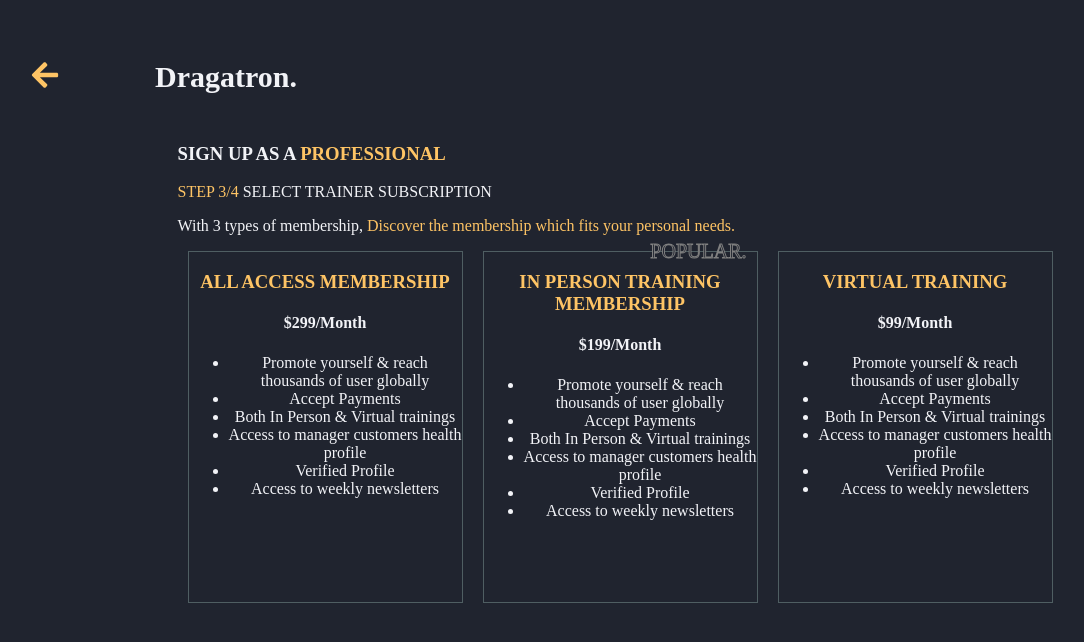
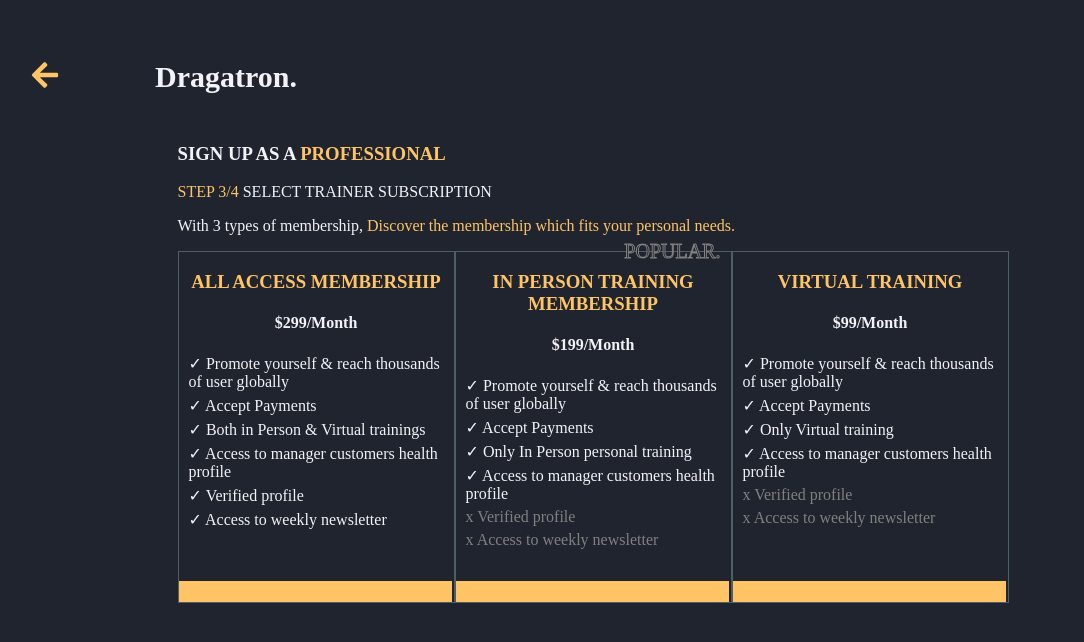
Before and after one commit to rey-jonathan/dragatron, a React (Vite) app: page / in a window 1280 px wide. Shown: the top 642 px of the page, without its empty margins (20-1104 px from the left). Built offline with nearby package versions, Linux system fonts and the light colour scheme.

Commit message:
Add features data to MembershipBox

```diff
--- a/src/components/MembershipBox.jsx
+++ b/src/components/MembershipBox.jsx
@@ -4,46 +4,22 @@
   return (
     <>
       {data.map((a) => (
-        <div
-          className='box'
-          style={{
-            border: "1px solid #4f5e62",
-            width: "fit-content",
-            textAlign: "center",
-            margin: "0 10px",
-            position: "relative",
-            height: "350px",
-            width: "275px",
-          }}
-        >
-          {a.popular && (
-            <p
-              className='popular__text'
-              style={{
-                position: "absolute",
-                top: "-32px",
-                right: "10px",
-                color: "#20242f",
-                "-webkit-text-stroke": "1px gray",
-                fontSize: "20px",
-              }}
-            >
-              POPULAR.
-            </p>
-          )}
+        <div className='box'>
+          {a.popular && <p className='popular__text'>POPULAR.</p>}
           <div className='price__box'>
             <h3 className='box__title'>{a.title}</h3>
             <h4 className='box__price'>${a.price}/Month</h4>
           </div>
-          <ul>
-            <li>Promote yourself & reach thousands of user globally</li>
-            <li>Accept Payments</li>
-            <li>Both In Person & Virtual trainings</li>
-            <li>Access to manager customers health profile</li>
-            <li>Verified Profile</li>
-            <li>Access to weekly newsletters</li>
+          {/* <div style={{ marginTop: "35px" }}> */}
+          <ul className='box__list'>
+            {a.features.map((feature, index) => {
+              return <li key={index}>{feature}</li>;
+            })}
           </ul>
-          <a href='#' className='hvr-sweep-to-top' />
+          {/* </div> */}
+          <a href='#' className='box__button'>
+            proceed & pay
+          </a>
         </div>
       ))}
     </>
```
